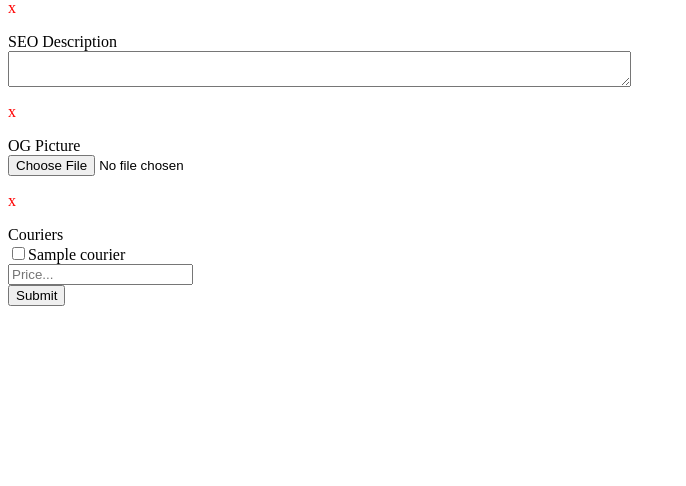
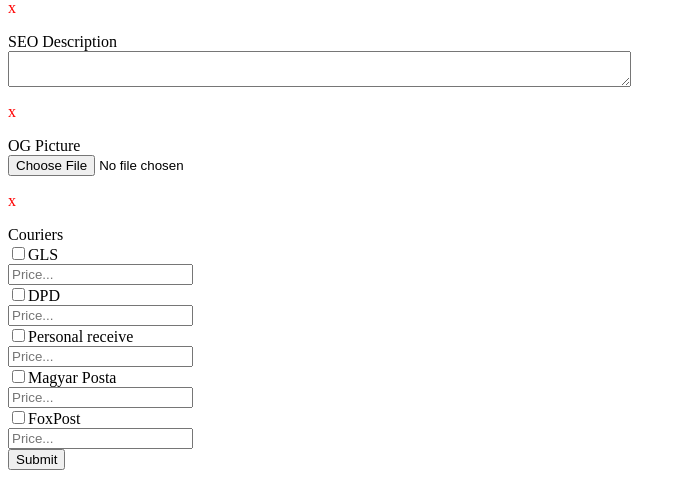
Before and after one commit to feher-at/php_webshop, a PHP site: template app/views/items/itemUpload.php in a window 1280 px wide. Shown: the part 671-1157 px from the top of the page, without its empty margins (0-686 px from the left). Before the commit the page ends 977 px from the top, so only its background shows below. Run offline with PHP 8.4, Linux system fonts and the light colour scheme; the template is opened without the code that fills it: most values are stand-ins (such as "Sample title", 1, 10 or a date in 2020).

Commit message:
Changes: -implemented in the ItemController.php the item upload          -implemented the ShippingService.php so now with the items we create a shipping collumn in the database,with the given courier id the item id and the shipping price

```diff
--- a/app/Core/Request.php
+++ b/app/Core/Request.php
@@ -41,6 +41,7 @@ class Request
             foreach ($_POST as $key => $value){
                 $body[$key] = filter_input(INPUT_POST, $key, FILTER_SANITIZE_SPECIAL_CHARS);
             }
+
         }
         return $body;
 
--- a/app/Core/Router.php
+++ b/app/Core/Router.php
@@ -91,6 +91,7 @@ class Router
            $$key = $value;
        }
 
+
         ob_start();
         include_once Application::$ROOT_DIR."/app/views/$view.php";
         return ob_get_clean();
--- a/app/controllers/AuthController.php
+++ b/app/controllers/AuthController.php
@@ -58,7 +58,7 @@ class AuthController extends Controller
                         To validate your registration click on this link :". $validationLink;
             try {
                 $this->emailService->EmailSending($subject,$message,$address);
-                $this->redirect("/");
+                $this->redirect('/');
             } catch (Exception $e) {
                 echo $e->errorMessage();
 
--- a/app/services/IShippingService.php
+++ b/app/services/IShippingService.php
@@ -6,6 +6,6 @@ namespace app\services;
 
 interface IShippingService
 {
-    public function createShipping($params);
+    public function createShipping($itemId,$shippersWithPrices);
 
 }
--- a/app/services/UserService.php
+++ b/app/services/UserService.php
@@ -27,12 +27,12 @@ class UserService implements IUserService
 
         $query = "INSERT INTO users (user_email,user_taxnum,user_password,confirmed,hashed_email_for_validation)
                     VALUES($1,$2,$3,$4,$5)";
-        $latestUserQuery = "SELECT * FROM users ORDER BY users.user_id DESC LIMIT 1 ";
+        $latestUserHashedEmailQuery = "SELECT users.hashed_email_for_validation FROM users ORDER BY users.user_id DESC LIMIT 1 ";
         $hashedEmail =  md5($params['user_email']);
         if($this->connection){
             pg_query_params($this->connection,$query,array($params['user_email'],$params['user_taxnum'],$params['user_password'],0,
                                                             md5($params['user_email'])));
-            $result = pg_query($this->connection,$latestUserQuery);
+            $result = pg_query($this->connection,$latestUserHashedEmailQuery);
 
             return pg_fetch_assoc($result);
 
@@ -41,7 +41,7 @@ class UserService implements IUserService
             $this->database->reConnect();
             pg_query_params($this->connection,$query,array($params['user_email'],$params['user_taxnum'],$params['user_password'],0,
                                                            md5($params['user_email'])));
-            $result = pg_query($this->connection,$latestUserQuery);
+            $result = pg_query($this->connection,$latestUserHashedEmailQuery);
             return pg_fetch_assoc($result);
 
 
--- a/app/services/Validations.php
+++ b/app/services/Validations.php
@@ -6,6 +6,8 @@ namespace app\services;
 
 class Validations
 {
+
+
     public static function emailValidation($email){
         if(empty($email)){
             return "This field is required";
--- a/app/views/items/itemUpload.php
+++ b/app/views/items/itemUpload.php
@@ -105,24 +105,48 @@
         </div>
         <?php if(isset($confirmPassword)){echo "<p style='color: red'>$confirmPassword </p>";} ?>
     </div>
-    <div class="form-group row">
+    <div class="form-group">
         <div class=>
             <label class="">Couriers </label>
         </div>
         <div class="row">
-            <?php
-            foreach($allCouriers as $key => $value){
-                $id= $value['courier_id'];
-                $name = $value['courier_name'];
-                echo "<div class= 'col-6'>
-                        <input class='' type='checkbox' name='courier[]' value='$id'/>$name
-                      </div>
-                      <div>
-                        <input class='ml-5 mb-1 align-text-top' type='text' name='$name' placeholder='Price...'>
-                      </div>";
-            }
-            ?>
+            <div class= 'col-6'>
+                <input  type='checkbox' name='gls' value='1'/>GLS
+            </div>
+            <div>
+                <input class='ml-5 mb-1 align-text-top' type='text' name='gls_price' placeholder='Price...'>
+            </div>
+            <div class= 'col-6'>
+                <input  type='checkbox' name='dpd' value='2'/>DPD
+            </div>
+            <div>
+                <input class='ml-5 mb-1 align-text-top' type='text' name='dpd_price' placeholder='Price...'>
+            </div>
+            <div class= 'col-6'>
+                <input  type='checkbox' name='personal_receive' value='3'/>Personal receive
+            </div>
+            <div>
+                <input class='ml-5 mb-1 align-text-top' type='text' name='personal_receive_price' placeholder='Price...'>
+            </div>
+            <div class= 'col-6'>
+                <input  type='checkbox' name='magyar_posta' value='4'/>Magyar Posta
+            </div>
+            <div>
+                <input class='ml-5 mb-1 align-text-top' type='text' name='magyar_posta_price' placeholder='Price...'>
+            </div>
+            <div class= 'col-6'>
+                <input  type='checkbox' name='fox_post' value='5'/>FoxPost
+            </div>
+            <div>
+                <input class='ml-5 mb-1 align-text-top' type='text' name='fox_post_price' placeholder='Price...'>
+            </div>
+
         </div>
+
+
+    </div>
+
+
     </div>
 
     <div class="col text-center">
```
Also changed, not shown: app/controllers/ItemController.php (+17 -4 lines), app/services/ItemService.php (+20 -0 lines), app/services/ShippingService.php (+29 -1 lines).
